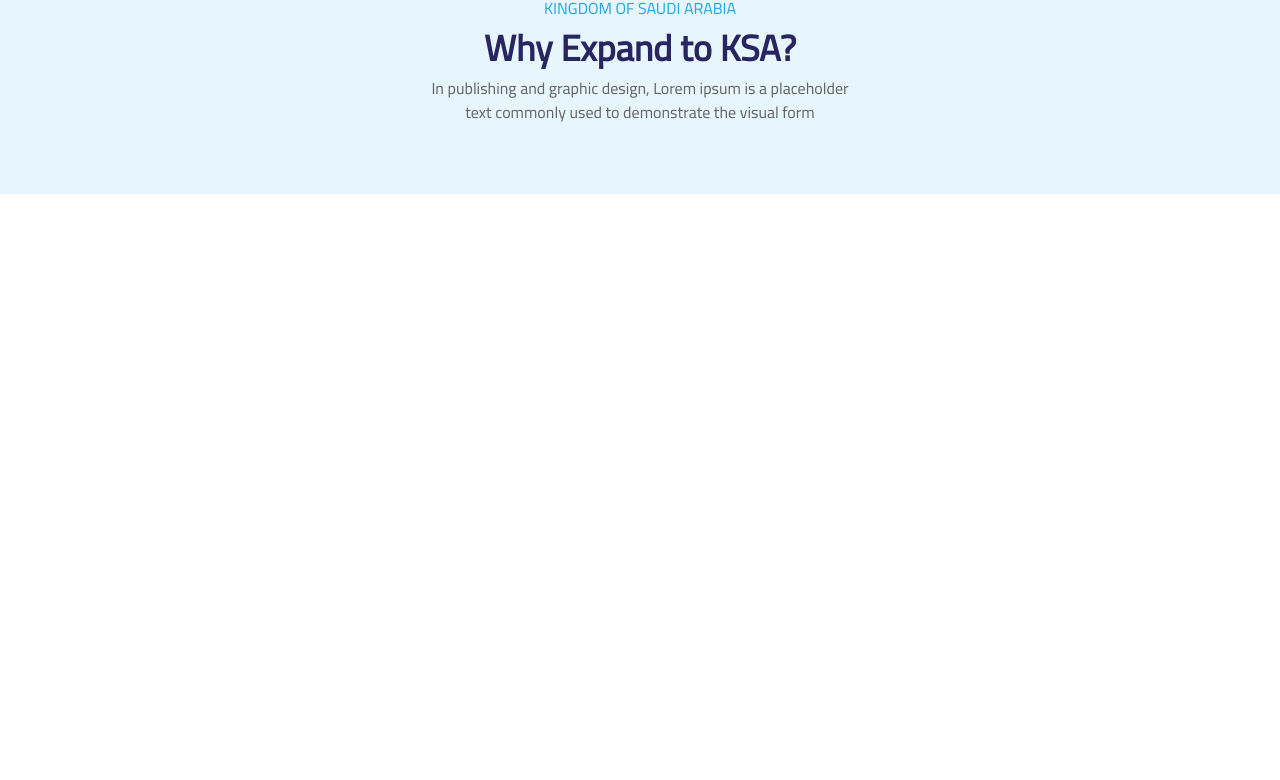
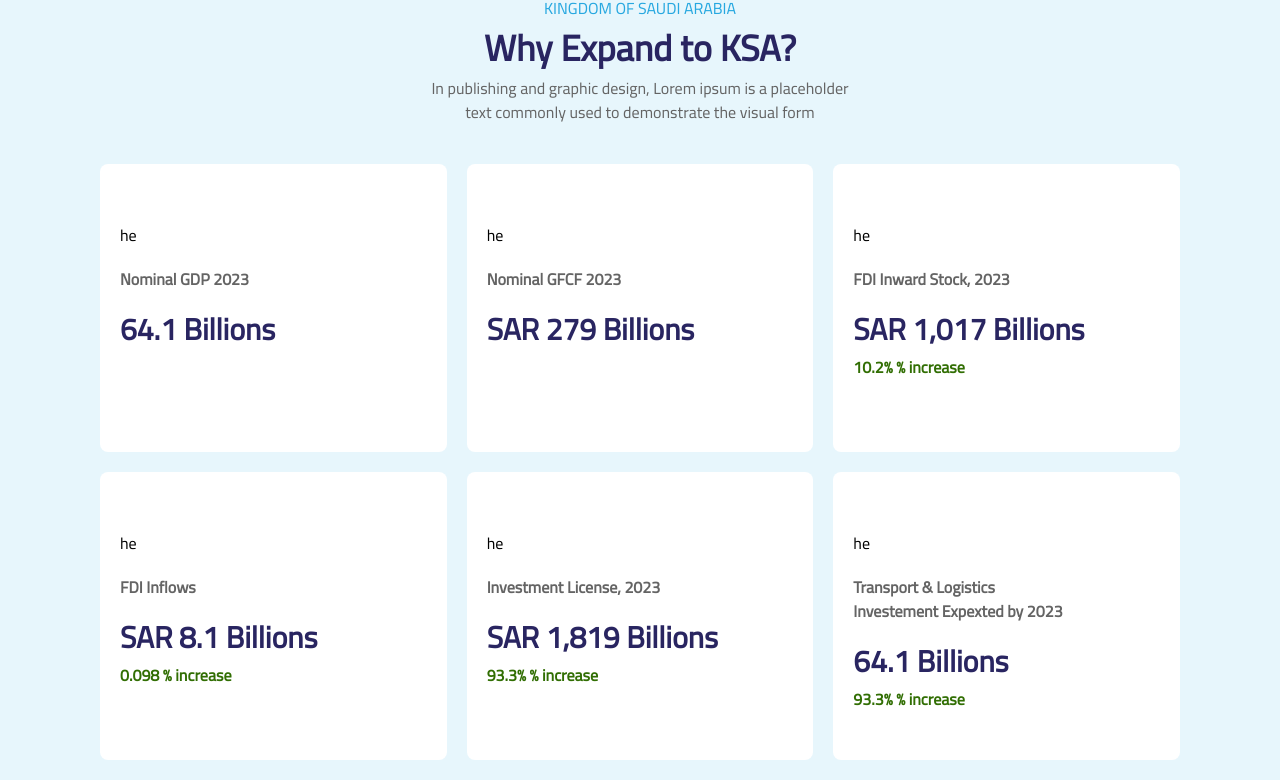
Before and after one commit to nasirkhan22/ABSCO, a React (Vite) app: page / in a window 1280 px wide. Shown: the part 2777-3557 px from the top of the page. Before the commit the page ends 3041 px from the top, so only its background shows below. Built offline with nearby package versions, Linux system fonts and the light colour scheme.

Commit message:
completed expnadation page

```diff
--- a/src/components/Common/BusinessExpandationCard.jsx
+++ b/src/components/Common/BusinessExpandationCard.jsx
@@ -1,13 +1,16 @@
 import React from "react";
 
-function BusinessExpandationCard({ logo, title, prices, increments }) {
+function BusinessExpandationCard({ logo, title, prices, increments, key }) {
   return (
-    <div className="bg-white p-[30px_10px_40px_10px]">
-      <div className="">
-        <h1>{logo}</h1>
-        <span>{title}</span>
-        <h1>{prices}</h1>
-        <span>{increments}</span>
+    <div
+      key={key}
+      className="flex flex-col gap-5 bg-white p-[59px_10px_40px_20px] rounded-lg w-full h-72"
+    >
+      <h1>{logo}</h1>
+      <span className="text-DarkGray font-semibold w-2/3">{title}</span>
+      <div className="flex flex-col gap-2">
+        <h1 className="text-Blue text-3xl font-bold">{prices}</h1>
+        <span className="text-Green font-semibold">{increments}</span>
       </div>
     </div>
   );
--- a/src/components/Home/CompanyExpandation.jsx
+++ b/src/components/Home/CompanyExpandation.jsx
@@ -1,16 +1,56 @@
 import React from "react";
+import BusinessExpandationCard from "../Common/BusinessExpandationCard";
 
 function CompanyExpandation() {
   const cardsData = [
     {
       icon: "he",
-      title: "gdfgdfgd",
-      prices: "fdgdfbdf",
+      title: "Nominal GDP 2023",
+      prices: "64.1 Billions",
+    },
+    {
+      icon: "he",
+      title: "Nominal GFCF 2023",
+      prices: "SAR 279 Billions",
+    },
+    {
+      icon: "he",
+      title: "FDI Inward Stock, 2023",
+      prices: "SAR 1,017 Billions",
+      increments: "10.2% % increase",
+    },
+    {
+      icon: "he",
+      title: "FDI Inflows",
+      prices: "SAR 8.1 Billions",
+      increments: "0.098 % increase",
+    },
+    {
+      icon: "he",
+      title: "Investment License, 2023",
+      prices: "SAR 1,819 Billions",
+      increments: "93.3% % increase",
+    },
+    {
+      icon: "he",
+      title: "Transport & Logistics Investement Expexted by 2023",
+      prices: "64.1 Billions",
+      increments: "93.3% % increase",
+    },
+    {
+      icon: "he",
+      title: "Nominal GDP 2023",
+      prices: "64.1 Billions",
+    },
+    {
+      icon: "he",
+      title: "Nominal GDP 2023",
+      prices: "64.1 Billions",
     },
   ];
   return (
-    <div className="bg-LightSky">
-      <div className="flex flex-col justify-center items-center p-[70px_100px_70px_100px] gap-2">
+    <div className="bg-LightSky p-[70px_100px_70px_100px]">
+      <div className="flex flex-col justify-center items-center  gap-2">
         <span className="text-Sky">KINGDOM OF SAUDI ARABIA</span>
         <h1 className="text-Blue font-bold text-4xl">Why Expand to KSA?</h1>
         <p className="text-center w-[40%] text-DarkGray">
@@ -18,11 +58,15 @@ function CompanyExpandation() {
           commonly used to demonstrate the visual form
         </p>
       </div>
-      <div className="bg-white p-[30px_10px_40px_10px]">
-        {cardsData.map(({ icon, title, prices }, index) => (
-          <div className="">
-
-          </div>
+      <div className="grid grid-cols-3 pt-10 gap-5">
+        {cardsData.map(({ icon, title, prices, increments }, index) => (
+          <BusinessExpandationCard
+            key={index}
+            logo={icon}
+            title={title}
+            prices={prices}
+            increments={increments}
+          />
         ))}
       </div>
     </div>
--- a/tailwind.config.js
+++ b/tailwind.config.js
@@ -16,7 +16,7 @@ export default {
         SlateGray: "#404040",
         LightGray: "#959595",
         SilverGray: "#B3B3B3",
-        Snow: "#ffffff",
+        Green: "#316E03",
       },
       fontFamily: {
         cairoRegular: ['cairo-regular', 'sans-serif'],
```
